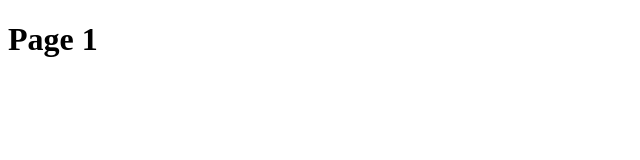
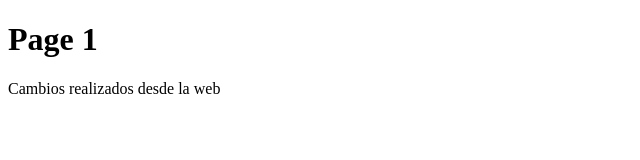
Before and after one commit to jorge1arturo/prueba1, a plain HTML site: page page1.html in a window 1280 px wide. Shown: the whole page, without its empty margins (0-640 px from the left). Drawn offline with Linux system fonts and the light colour scheme.

Commit message:
Update page1.html

```diff
--- a/page1.html
+++ b/page1.html
@@ -5,5 +5,6 @@
 	</head>
 	<body>
 	<h1>Page 1</h1>
+	<p>Cambios realizados desde la web</p>
 	</body>
 </html>
```
